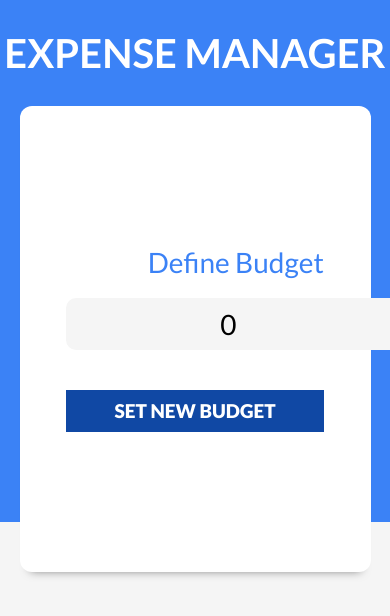
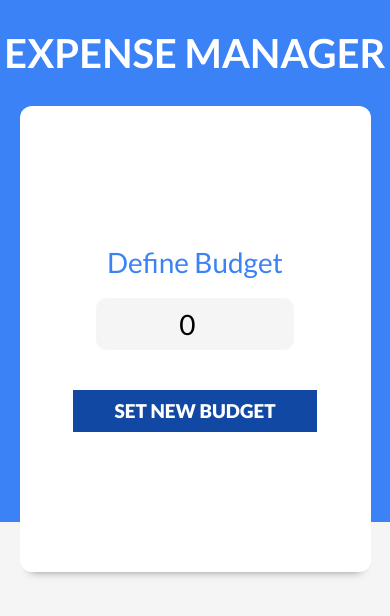
Before and after one commit to AlbaSly/React-2-Expense-Manager, a React (Vite) app: page / in a window 390 px wide. Shown: the top 616 px of the page. Built offline with nearby package versions, Linux system fonts and the light colour scheme.

Commit message:
Update styles for responsive

```diff
--- a/src/index.css
+++ b/src/index.css
@@ -57,7 +57,7 @@ header h1 {
 }
 
 .formulario {
-    width: 95%;
+    width: 90%;
     margin: 0 auto;
     padding: 10rem 0;
 }
@@ -79,7 +79,8 @@ header h1 {
 }
 .formulario .campo {
     display: grid;
-    margin-bottom: 2rem;
+    margin: 0 auto 2rem auto;
+    width: 90%;
 }
 
 .formulario label {
@@ -97,6 +98,7 @@ header h1 {
     border: none;
     flex: 1;
     font-size: 1.6rem;
+    width: 100%;
 }
 .formulario input[type="submit"] {
     background-color: #1048a4;
@@ -104,6 +106,8 @@ header h1 {
     padding: 1rem;
     text-align: center;
     margin-top: 2rem;
+    margin-left: auto;
+    margin-right: auto;
     color: var(--blanco);
     font-weight: 900;
     text-transform: uppercase;
@@ -111,10 +115,13 @@ header h1 {
     width: 100%;
     transition: background-color 300ms ease;
 }
+
 @media (min-width: 768px) {
     .formulario input[type="submit"] {
         display: block;
         padding: 1rem 5rem;
+        width: 90%;
+        margin: 0 auto;
     }
 }
 .formulario input[type="submit"]:hover {
@@ -129,8 +136,8 @@ header h1 {
     border-radius: 1rem;
     text-align: center;
     background-color: var(--gris-claro);
+    width: 100%;
 }
-
 .fade {
     animation: fade .3s ease-in;
 }
@@ -192,6 +199,8 @@ header h1 {
 .formulario input[type="number"].nuevo-presupuesto {
     font-size: 2.8rem;
     text-align: center;
+    width: 90%;
+    margin: 0 auto;
 }
 
 .contenedor-presupuesto svg {
@@ -350,18 +359,25 @@ main {
 }
 .modal .cerrar-modal {
     position: absolute;
-    right: 3rem;
-    top: 3rem;
-    width: 3rem;
-    height: 3rem;
+    right: 2.5rem;
+    top: 2.5rem;
+    width: 2.5rem;
+    height: 2.5rem;
+    z-index: 50;
 }
+
+.modal .cerrar-modal:hover {
+    transform: scale(1.2);
+    cursor: pointer;
+}
+
 .modal .cerrar-modal img {
     width: 100%;
 }
 
 .modal .formulario {
-    max-width: 80rem;
-    width: 40rem;
+    max-width: 75rem;
+    width: 85%;
     transition-property: all;
     transition-duration: 300ms;
     transition-timing-function: ease-in;
```
